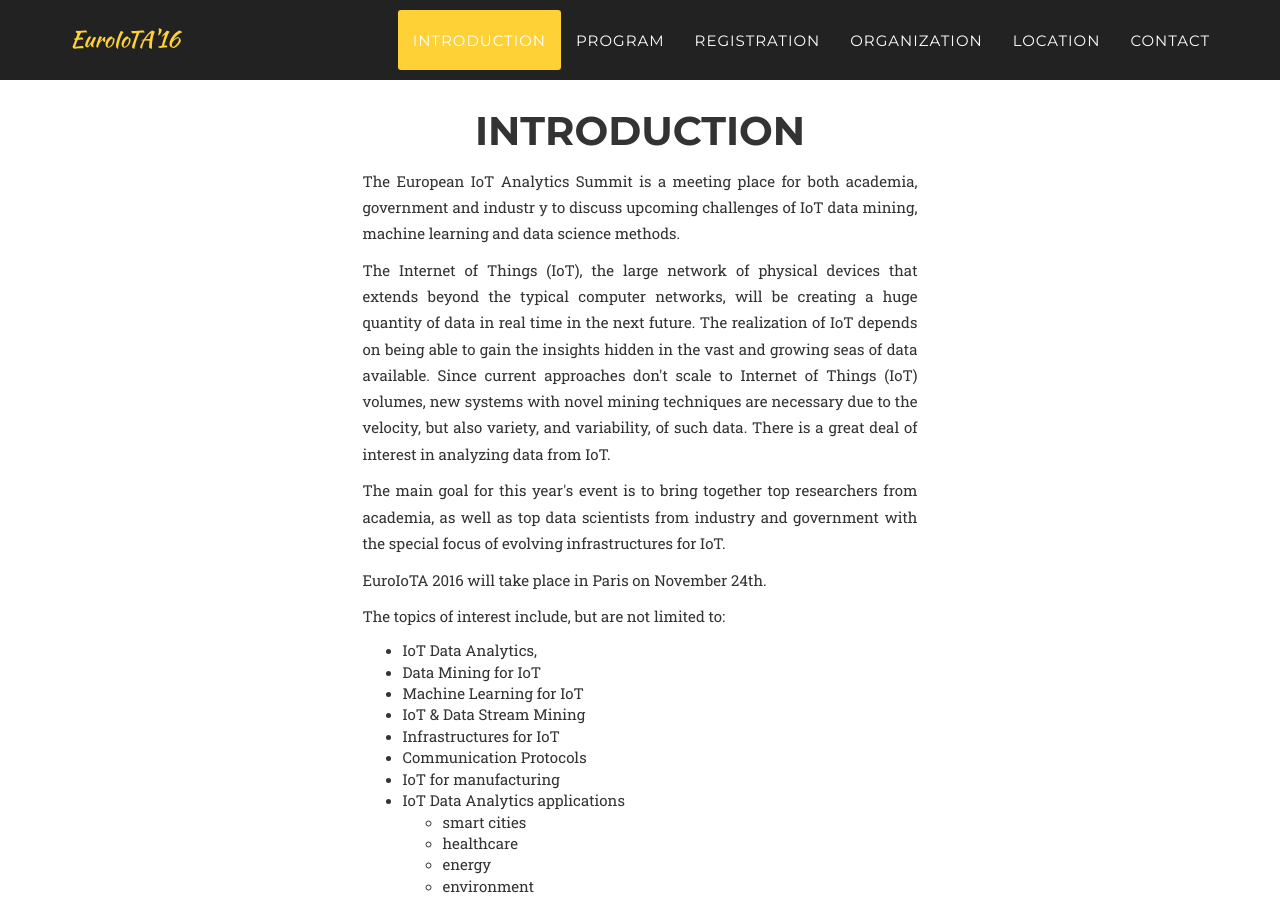
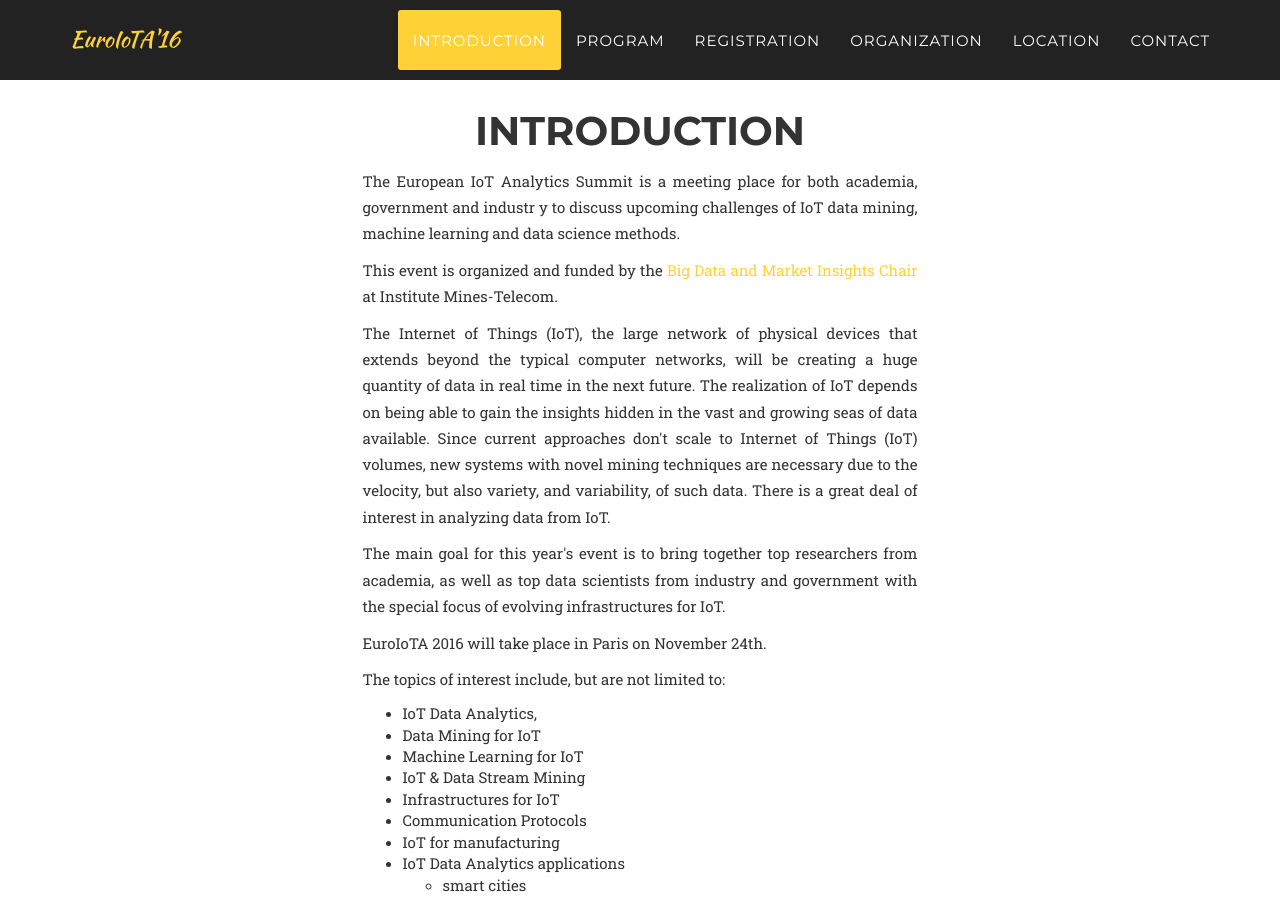
Before and after one commit to bigmine/euroiota16, a Jekyll site: the page built from index.html, in a window 1280 px wide and 900 px high, scrolled down 874 px. Built offline with Jekyll 4.4.1, drawn with Linux system fonts in a browser that asks for light colours; some web fonts are replaced.

Commit message:
Update reference to chair

```diff
--- a/_includes/introduction.html
+++ b/_includes/introduction.html
@@ -13,6 +13,7 @@
 <p> The European IoT Analytics Summit is a meeting place for both academia, government and industr
 y to discuss upcoming challenges of IoT data mining, machine learning and data science methods.
 </p>
+<p>This event is organized and funded by the <a href="https://bdmi.wp.mines-telecom.fr/en/">Big Data and Market Insights Chair</a> at Institute Mines-Telecom.</p>
                     <p>
 The  Internet of Things (IoT), the large network of physical devices that extends
  beyond the typical computer networks, will be creating a huge quantity of data
```
